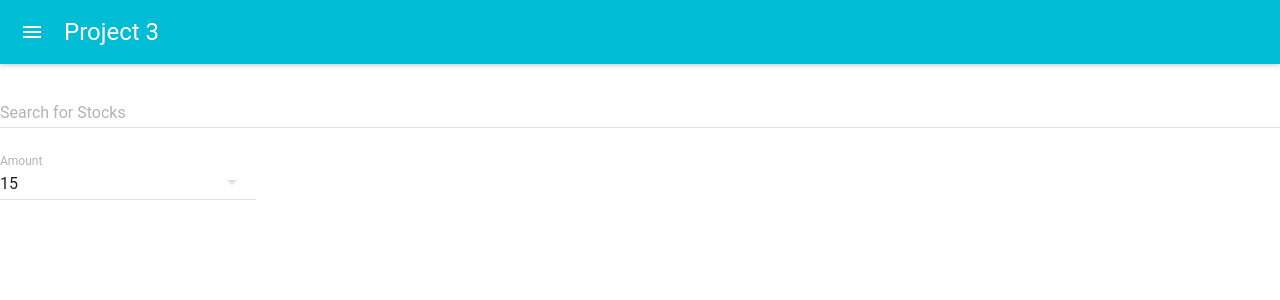
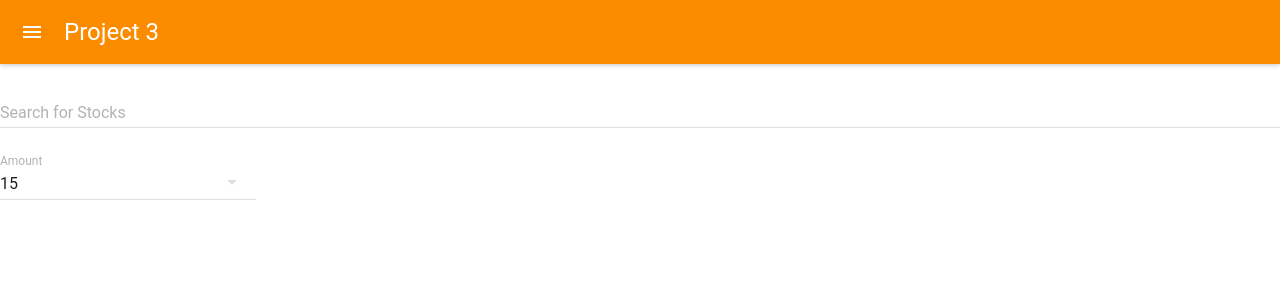
Before and after one commit to 2juicy/material-ui-img-finder, a React (Create React App) app: page / in a window 1280 px wide. Shown: the top 300 px of the page. Built offline with nearby package versions, Linux system fonts and the light colour scheme.

Commit message:
made a theme

```diff
--- a/src/App.js
+++ b/src/App.js
@@ -1,17 +1,24 @@
 import React, { Component } from 'react';
-import MuiThemeProvider from 'material-ui/styles/MuiThemeProvider'
+import { MuiThemeProvider, getMuiTheme } from 'material-ui/styles';
+import { orange600, deepOrange600 } from 'material-ui/styles/colors';
+// import darkBaseTheme from 'material-ui/styles/baseThemes/darkBaseTheme'
 import NavBar from './components/Navbar/Navbar'
 import Search from './components/Search/Search'
 import './App.css';
 
+const muiTheme = getMuiTheme({
+  palette: {
+    primary1Color: orange600,
+    accent1Color: deepOrange600,
+  },
+});
+
 class App extends Component {
   render() {
     return (
-      <MuiThemeProvider>
-        <div>
-          <NavBar />
-          <Search />
-        </div>
+      <MuiThemeProvider muiTheme={muiTheme}>
+        <NavBar />
+        <Search />
       </MuiThemeProvider>
     );
   }
--- a/src/components/Navbar/Navbar.js
+++ b/src/components/Navbar/Navbar.js
@@ -1,6 +1,6 @@
 import React from 'react'
 import AppBar from 'material-ui/AppBar';
 
-const Navbar = () => <AppBar title='Project 3'/>
+const Navbar = () => <AppBar title='Project 3' />
 
 export default Navbar;
```
